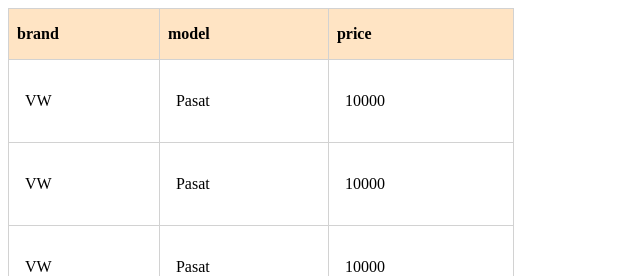
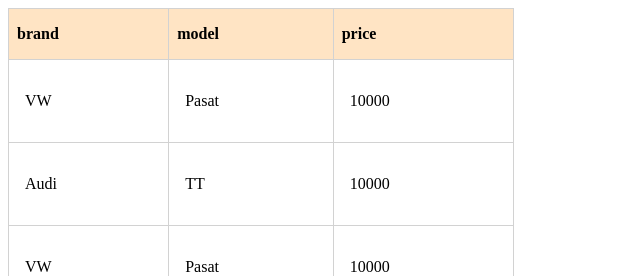
Before and after one commit to robertasRobotas/TYPE-23-table, a plain HTML site: page index.html in a window 1280 px wide. Shown: the top 276 px of the page, without its empty margins (0-640 px from the left). Drawn offline with Linux system fonts and the light colour scheme; a web font is replaced by a local one.

Commit message:
Updated table data

```diff
--- a/index.html
+++ b/index.html
@@ -32,8 +32,8 @@
           <td>10000</td>
         </tr>
         <tr>
-          <td>VW</td>
-          <td>Pasat</td>
+          <td>Audi</td>
+          <td>TT</td>
           <td>10000</td>
         </tr>
         <tr>
```
